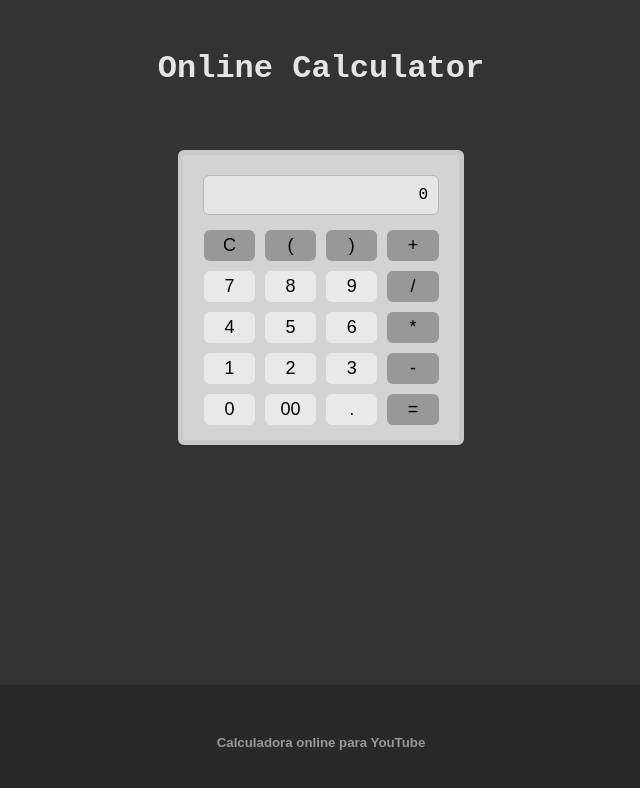
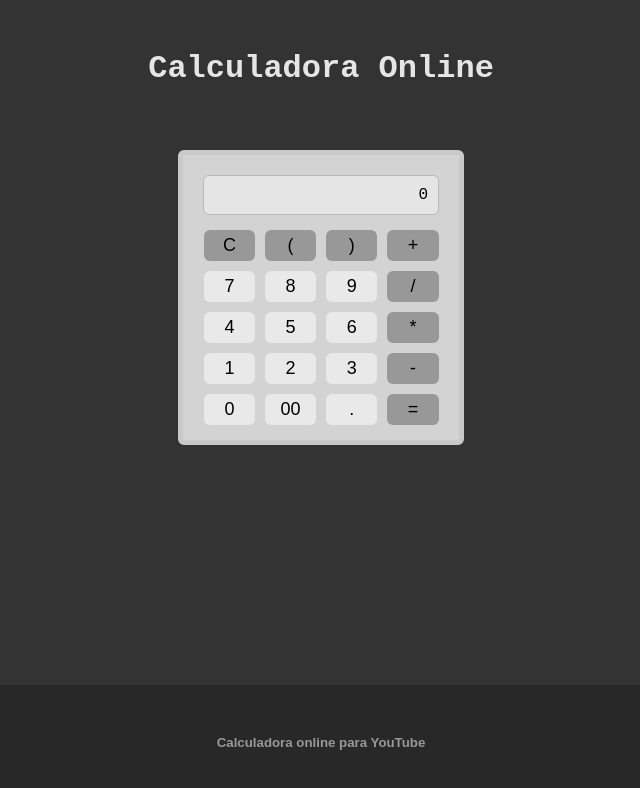
Before and after one commit to MaurizioTonelli/calculadora-online-es, a plain HTML site: page index.html in a window 1280 px wide. Shown: the whole page, without its empty margins (319-959 px from the left). Drawn offline with Linux system fonts and the light colour scheme.

Commit message:
Traducir título de la pagina

```diff
--- a/index.html
+++ b/index.html
@@ -7,7 +7,7 @@
 </head>
 
 <body>
-    <h1>Online Calculator</h1>
+    <h1>Calculadora Online</h1>
     <div class="contenedor-calculadora">
         <div class="display">0</div>
         <div class="fila">
```
